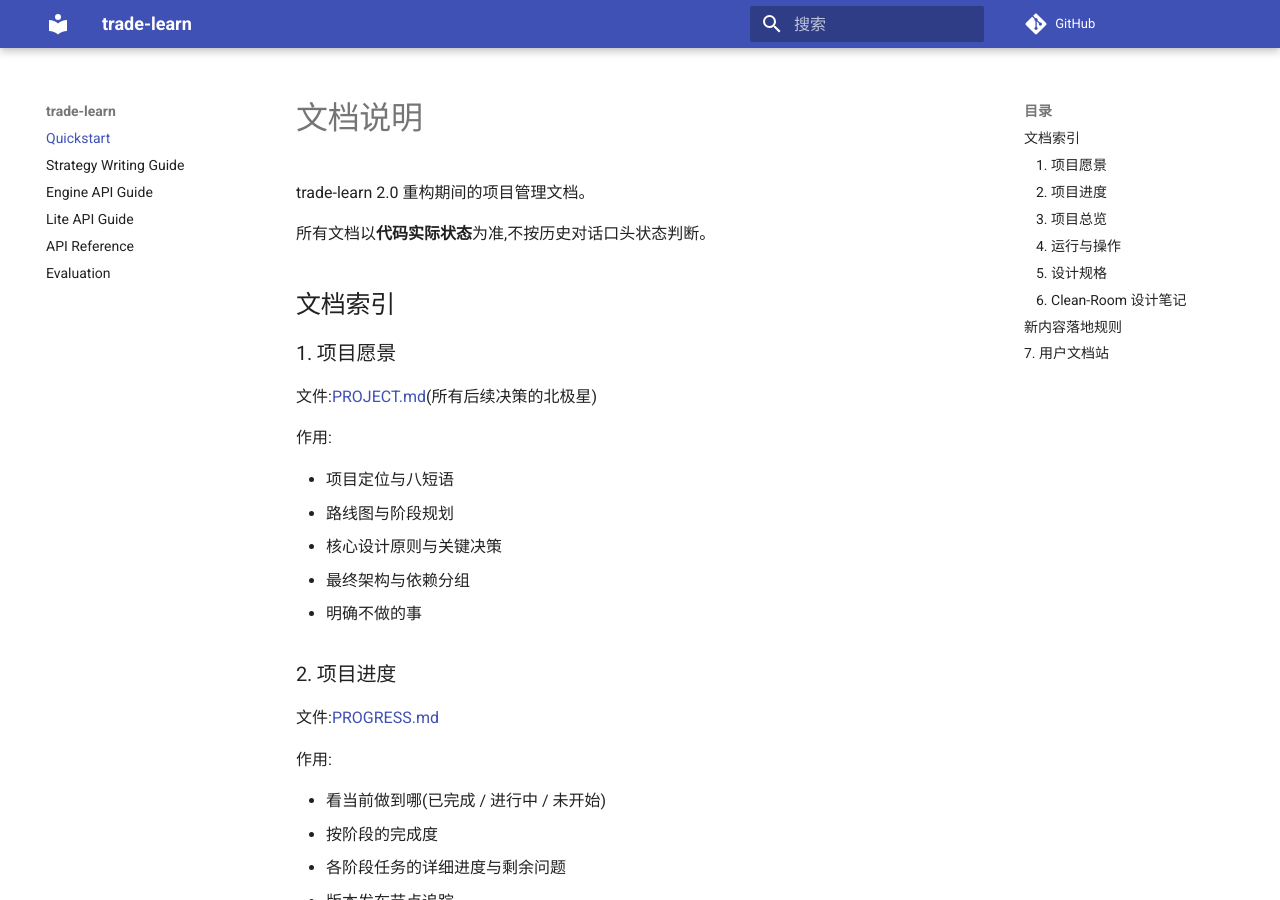
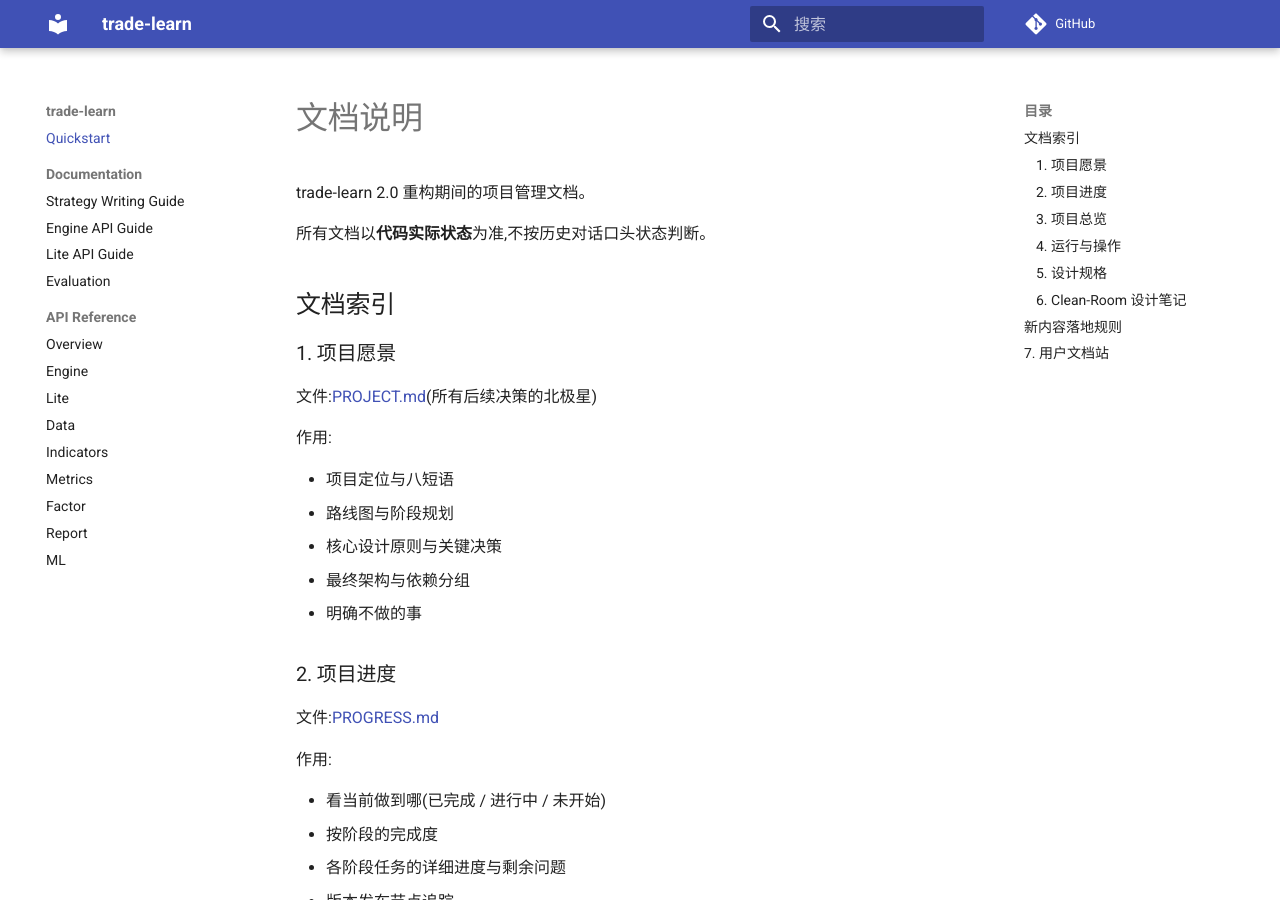
Before and after one commit to MuuYesen/trade-learn, an MkDocs documentation site: the page built from docs/README.md, in a window 1280 px wide and 900 px high. Built offline with MkDocs 1.6.1 and Material for MkDocs 9.7.7, drawn with Linux system fonts in a browser that asks for light colours; comment, search, counter and statistics services are not loaded.

Commit message:
Organize docs navigation by user documentation

```diff
--- a/mkdocs.yml
+++ b/mkdocs.yml
@@ -27,8 +27,18 @@ plugins:
 
 nav:
   - Quickstart: README.md
-  - Strategy Writing Guide: api/strategy.md
-  - Engine API Guide: api/engine.md
-  - Lite API Guide: api/lite.md
-  - API Reference: api/reference.md
-  - Evaluation: release/evaluation.md
+  - Documentation:
+      - Strategy Writing Guide: api/strategy.md
+      - Engine API Guide: api/engine.md
+      - Lite API Guide: api/lite.md
+      - Evaluation: release/evaluation.md
+  - API Reference:
+      - Overview: api/reference.md
+      - Engine: api/reference/engine.md
+      - Lite: api/reference/lite.md
+      - Data: api/reference/data.md
+      - Indicators: api/reference/indicators.md
+      - Metrics: api/reference/metrics.md
+      - Factor: api/reference/factor.md
+      - Report: api/reference/report.md
+      - ML: api/reference/ml.md
```
